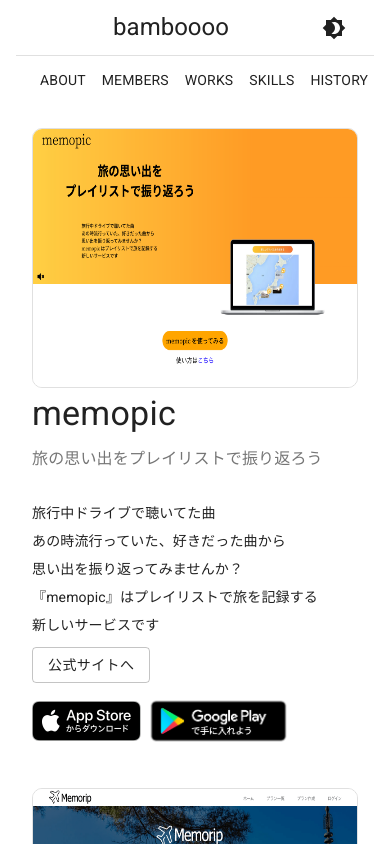
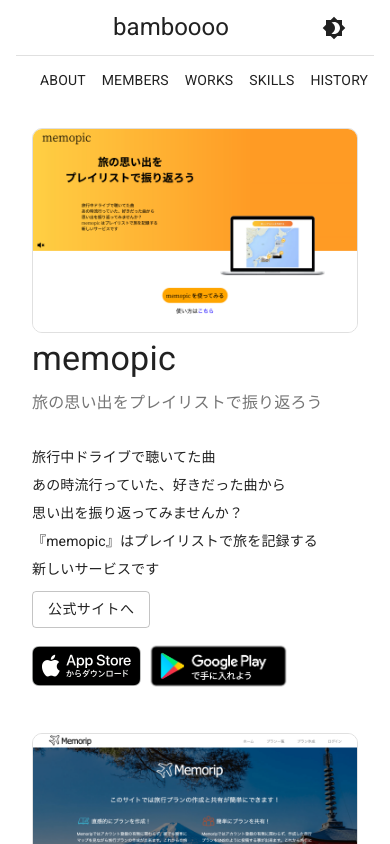
Before and after one commit to bamboooo-dev/bamboooo-hp, a Next.js app: page /works in a window 390 px wide. Shown: the top 844 px of the page. Built offline with nearby package versions, Linux system fonts and the light colour scheme.

Commit message:
WORKS のサムネイルの縦横比が崩れないようにするため

```diff
--- a/pages/works.js
+++ b/pages/works.js
@@ -13,8 +13,10 @@ const useStyles = makeStyles((theme) => ({
     border: "solid",
     borderRadius: 10,
     borderColor: grey[300],
-    [theme.breakpoints.down('xs')]: {
-      width: '100%',
+    width: '100%',
+    [theme.breakpoints.up('sm')]: {
+      width: 400,
+      height: 260,
     },
   },
   mainContainer: {
@@ -61,7 +63,7 @@ const works = [
     alt: 'Picture of Alcatraz',
   },
   {
-    name: 'HIMO',
+    name: 'HI-MO',
     alt: 'Picture of HIMO',
   },
 ];
@@ -77,14 +79,10 @@ function Work(props) {
           <img
             src={work.image}
             alt={work.alt}
-            width={400}
-            height={260}
             className={classes.media}
           />
         ):(
           <Box
-            width={400}
-            height={260}
             className={classes.media}
             mb={1}
             display="flex"
```
